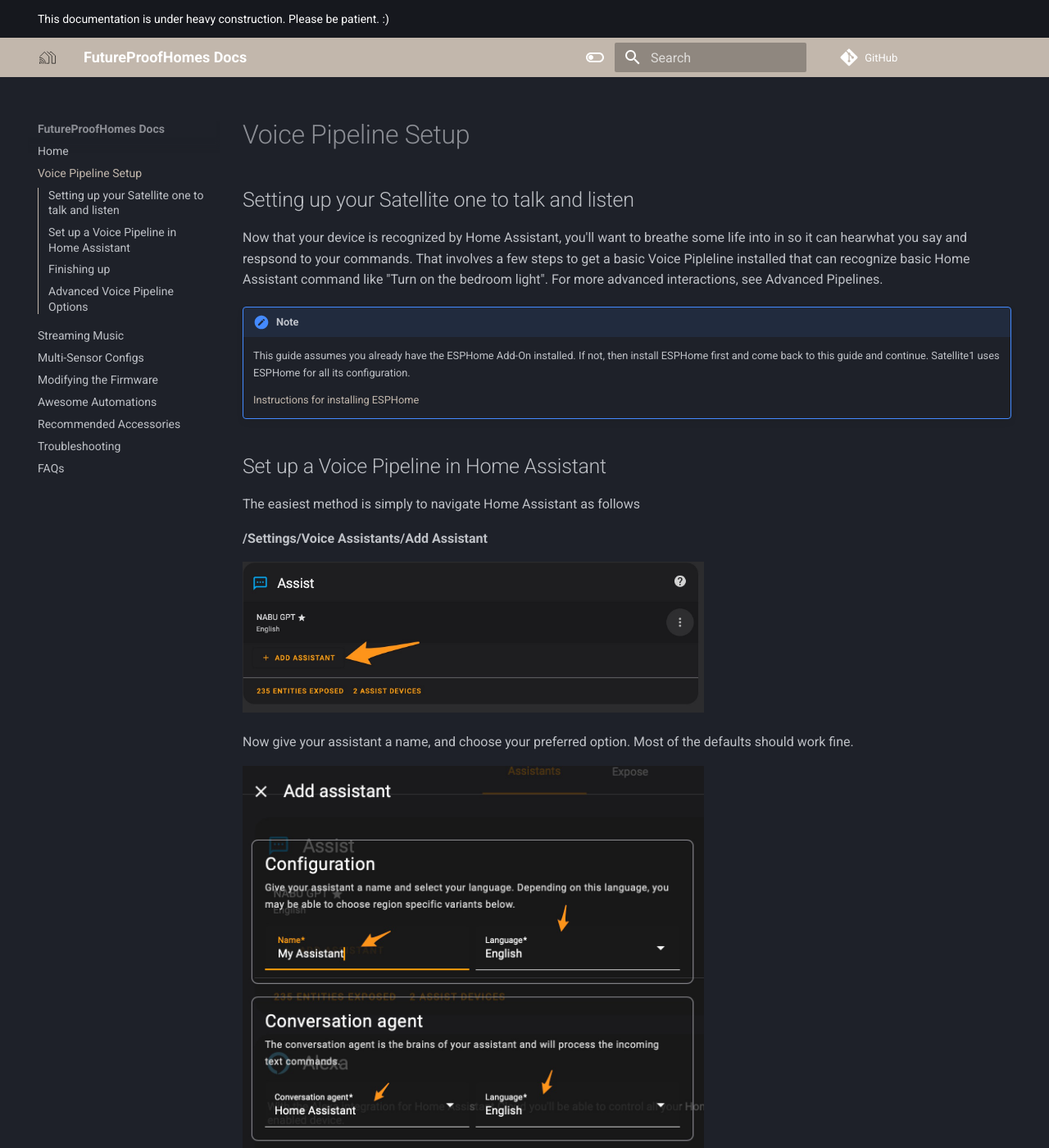
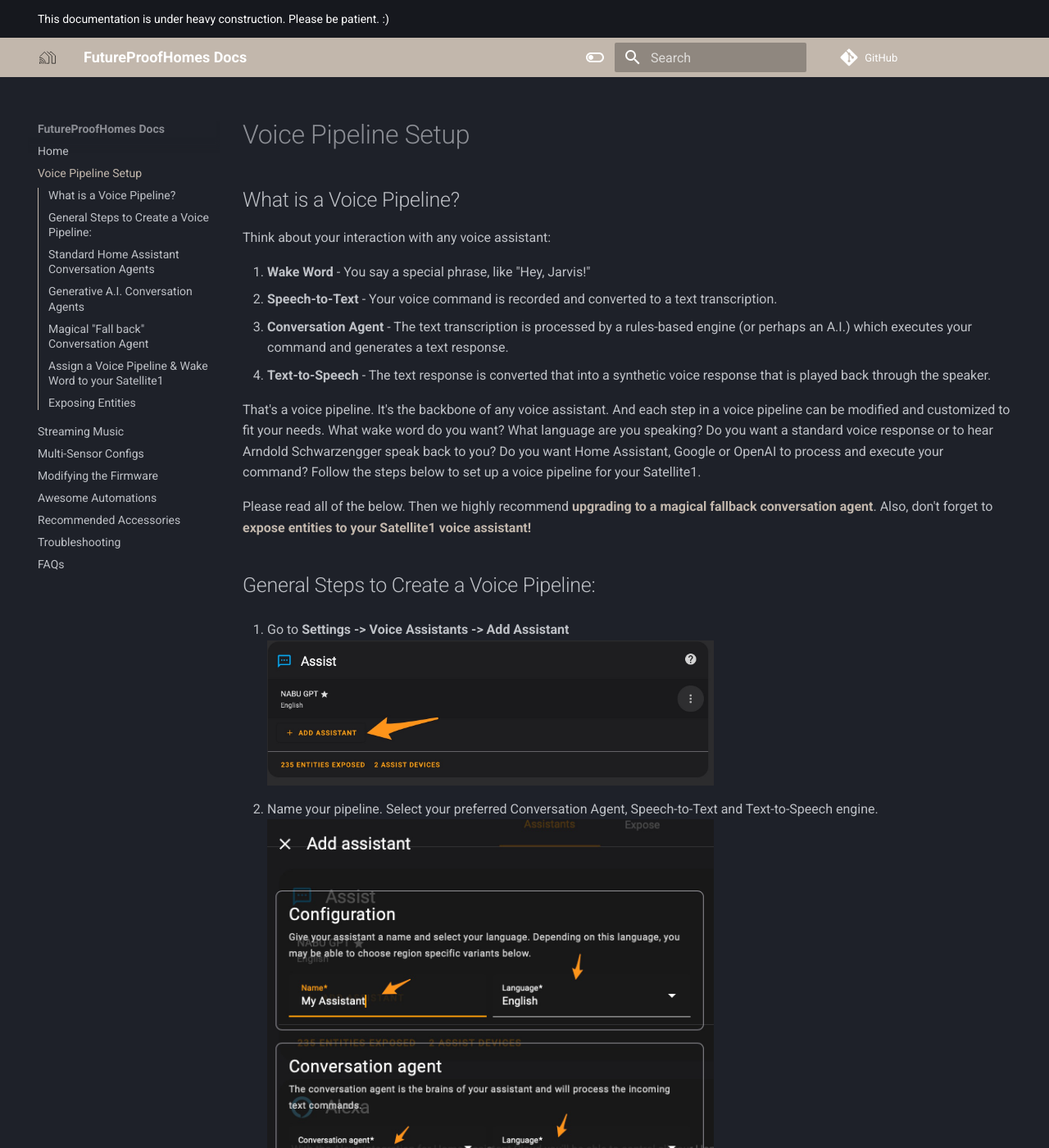
Before and after one commit to FutureProofHomes/Documentation, an MkDocs documentation site: the page built from docs/voice-pipeline.md, in a window 1280 px wide and 1400 px high. Shown: the whole window at 82% size. Built offline with MkDocs 1.6.1 and Material for MkDocs 9.7.7, drawn with Linux system fonts in a browser that asks for light colours; comment, search, counter and statistics services are not loaded; some of the changed text lies outside the part shown.

Commit message:
Adding first version of Voice Pipeline Setup
- What are the stages of a voice pipeline
- How to define your own pipeline
- How to use a standard conversation agent
- How to upgrade to an AI conversation agent
- Exposing entities to the voice assistant
- Fall back feature to combine two conversation agents.

Co-Authored-By: Jeff <52110065+jazzmonger@users.noreply.github.com>

```diff
--- a/docs/voice-pipeline -googleGPT.md
+++ /dev/null
@@ -1,51 +0,0 @@
-## Advanced Pipelines: Setting up the Google GPT pipleline
-
-Now that your device is hearing you and responding, you can add advanced functionality by using Google's GPT LL< (Large Language Model).
-Follow this guide to get Google Generative AI configured
-
-https://www.home-assistant.io/integrations/google_generative_ai_conversation/
-
-<a href="https://www.home-assistant.io/integrations/google_generative_ai_conversation/" target="_blank">Installing Google Generative AI</a>
-
-
-## Set up a Voice Pipeline in Home Assistant
-
-Navigate Home Assistant as follows
-
-**/Settings/Voice Assistants/Add Assistant**
-
-<img width="60%" alt="image" src="/assets/Pipeline0.png">
-
-Now give your assistant a name, and make sure you enable these options:
-
-<img width="60%" alt="image" src="/assets/googleGPT0.png">
-
-Turning on the "Prefer handling commands locally" option above is very important.  When you issue a command like "Turn on the light", it will be handled by Home Assistant.  Saying "Why is the sky blue" isn't understood by Home Assistant, and that gets shuttled off to Google's Generative AI server which formulates a response and sends it back to your Satellit1. How cool is that?
-
-Lastly, click "Create"
-
-<img width="60%" alt="image" src="/assets/Pipeline2.png">
-
-You now have an advanced "Voice Pipeline" that adds many more capabilities to your Satellite1.
-
-<img width="60%" alt="image" src="/assets/googleGPT1.png">
-
-Next you'll want to select that pipeline on your new Satellite1
-Navigate Home Assistant as follows
-
-**/Settings/Devices & Services/ESPHome/**
-
-Click on "1 device" directly under the Satellite1 device
-
-<img width="60%" alt="image" src="/assets/Pipeline4.png">
-
-Scroll down to the Configuration section, and make sure your new Voice Pipeline you configured in the previous steps is selected
-
-<img width="40%" alt="image" src="/assets/googleGPT2.png">
-
-
-## Finishing up
-
-You should now be able to say "Hey Jarvis (or Ok Nabu), tell me a joke" and Satellite1 should answer!
-
-Congtatulations!  You've completed the advanced setup of your new Satellite1 Voice Assistant and added the Google Generative AI voice piple line that it can use to listen and speak in advanced ways.
--- a/docs/voice-pipeline.md
+++ b/docs/voice-pipeline.md
@@ -1,65 +1,79 @@
-## Setting up your Satellite one to talk and listen
+## What is a Voice Pipeline?
 
-Now that your device is recognized by Home Assistant, you'll want to breathe some life into in so it can hearwhat you say and respsond to your commands.  That involves a few steps to get a basic Voice Pipleline installed that can recognize basic Home Assistant command like "Turn on the bedroom light".  For more advanced interactions, see Advanced Pipelines.
+Think about your interaction with any voice assistant:
 
-!!! note
-    This guide assumes you already have the ESPHome Add-On installed.  If not, then install ESPHome first and come back to this guide and continue. Satellite1 uses ESPHome for all its configuration.
+1. **Wake Word** - You say a special phrase, like "Hey, Jarvis!"
+2. **Speech-to-Text** - Your voice command is recorded and converted to a text transcription.
+3. **Conversation Agent** - The text transcription is processed by a rules-based engine (or perhaps an A.I.) which executes your command and generates a text response.
+4. **Text-to-Speech** - The text response is converted that into a synthetic voice response that is played back through the speaker.
 
-    <a href="https://esphome.io/guides/getting_started_hassio.html" target="_blank">Instructions for installing ESPHome</a>
+That's a voice pipeline.  It's the backbone of any voice assistant.  And each step in a voice pipeline can be modified and customized to fit your needs.  What wake word do you want?  What language are you speaking?  Do you want a standard voice response or to hear Arndold Schwarzengger speak back to you?  Do you want Home Assistant, Google or OpenAI to process and execute your command?  Follow the steps below to set up a voice pipeline for your Satellite1.
 
-## Set up a Voice Pipeline in Home Assistant
+Please read all of the below.  Then we highly recommend **[upgrading to a magical fallback conversation agent](/voice-pipeline/#magical-fallback-conversation-agent)**.  Also, don't forget to **[expose entities to your Satellite1 voice assistant!](/voice-pipeline/#exposing-entities-to-your-voice-assistant)**
 
-The easiest method is simply to navigate Home Assistant as follows
+## General Steps to Create a Voice Pipeline:
 
-**/Settings/Voice Assistants/Add Assistant**
-
+1. Go to **Settings -> Voice Assistants -> Add Assistant**
 <img width="60%" alt="image" src="/assets/Pipeline0.png">
 
-Now give your assistant a name, and choose your preferred option.  Most of the defaults should work fine.
-
+2. Name your pipeline.  Select your preferred Conversation Agent, Speech-to-Text and Text-to-Speech engine.
 <img width="60%" alt="image" src="/assets/Pipeline1.png">
 
-Lastly, click "Create"
+## Standard Home Assistant Conversation Agents
 
-<img width="60%" alt="image" src="/assets/Pipeline2.png">
+There are two standard voice pipelines we recommend trying out to get your feet wet:
 
-You now have a "Voice Pipeline" that will soon be able to hear and speak.
+???+ abstract "Home Assistant's Cloud Assist Pipeline (Requires paid Home Assistant Cloud account, response times are fast!)"
+    [Set up Cloud Assist Pipeline](https://www.home-assistant.io/voice_control/voice_remote_cloud_assistant/){ .md-button .md-button--primary }
 
-<img width="60%" alt="image" src="/assets/Pipeline3.png">
+???+ abstract "Home Assistant's Local Assist Pipeline (Free and completely private, response times depend on your hardware)"
+    [Set up Local Assist Pipeline](https://www.home-assistant.io/voice_control/voice_remote_local_assistant/){ .md-button .md-button--primary }
 
-Next you'll want to select that pipeline on your new Satellite1
-Navigate Home Assistant as follows
+## Generative A.I. Conversation Agents
 
-**/Settings/Devices & Services/ESPHome/**
+Once you have one of the standard pipelines above operational you can decide to upgrade to a Generative AI conversation agent.
 
-Click on "1 device" directly under the Satellite1 device
+???+ abstract "Ollama AI Powered Conversation Agent (Free, requires a GPU, and can be hard to set up with proper function calling.)"
+    [Set up Ollama Conversation Agent](https://www.home-assistant.io/integrations/ollama/){ .md-button .md-button--primary }
 
+???+ abstract "Google A.I Powered Pipeline' (Free, but will collect your data)"
+    ???+ danger "Warning: You're giving a company with non-deterministic artificial intelligence ability control of your home and collect data on your usage.  Be cautious!"
+    [Set up Google AI Conversation Agent](https://www.home-assistant.io/integrations/google_generative_ai_conversation/){ .md-button .md-button--primary }
+
+???+ abstract "OpenAI ChatGPT Powered Pipeline (Expensive, and not open at all, despite the marketing name.)"
+    ???+ danger "Warning: You're giving a company with non-deterministic artificial intelligence ability control of your home and collect data on your usage.  Be cautious!"
+    [Set up OpenAI ChatGPT Conversation Agent](https://www.home-assistant.io/integrations/openai_conversation/){ .md-button .md-button--primary }
+
+## Magical "Fall back" Conversation Agent
+
+???+ abstract "Combine a standard conversation agent with an AI conversation agent' (It's like magic!)"
+    ???+ tip "Requires Home Assistant version 2024.12.1 or later"
+    A "fall back" pipeline will first use a non-AI conversation agent to process your request, and if that fails it will _fall back_ to your preferred AI conversation agent.  Combining these two conversation agents results in an almost magical voice experience and is highly recommended.
+
+    Simply toggle on the **"Prefer handling commands locally"** switch underneath your Generative AI conversation agent:
+    <img width="60%" alt="image" src="/assets/googleGPT0.png">
+
+    [Read more this feature release](https://www.home-assistant.io/blog/2024/12/04/release-202412/#let-your-voice-assistant-fall-back-to-an-llm-based-agent){ .md-button .md-button--primary }
+
+## Assign a Voice Pipeline & Wake Word to your Satellite1
+
+1. Go to **Settings -> Devices & Services -> ESPHome**  and click "1 device" under your Satellite1 device
 <img width="60%" alt="image" src="/assets/Pipeline4.png">
 
-Scroll down to the Configuration section, and make sure your new Voice Pipeline you configured in the previous steps is selected
-
+2. In the Configuration section, select your Voice Pipeline.
 <img width="60%" alt="image" src="/assets/Pipeline5.png">
 
-You should also set your preferred wake word
-
+3. You can also set your preferred wake word.  (NOTE: If you want to build your own custom wake word, then [read here](/faqs#faq_anchor_custom_wake_word))
 <img width="60%" alt="image" src="/assets/Pipeline7.png">
 
-You'll also notice here that there are a few other things you can play with.  You can toggle the switches to turn on the LED Ring, and mute the Microphone.  You can also set the hue and brightness of the LED ring here.  Try it!
+Congtatulations!  You've created your own voice pipeline for your Satellite1.
 
-<img width="60%" alt="image" src="/assets/Pipeline8.png">
+## Exposing Entities
 
+Your home assistant likely has hundreds if not thousands of entities.  If you want to use them in your voice assistant, then you need to expose them to your voice assistant.  Here's how:
 
-Each of these setting has an immediate effect.  No need to restart anything.
+1. Go to **Settings -> Voice Assistants -> Expose** and select the entities you want to control via your voice assistant.
+<img width="60%" alt="image" src="/assets/Expose Entities.png">
 
-## Finishing up
-
-You should now be able to say "Hey Jarvis (or Ok Nabu), what time is it?" and Satellite1 should answer!
-
-Congtatulations!  You've completed the basic setup of your new Satellite1 Voice Assistant and added a voice piple line that it can use to listen and speak.
-
-## Advanced Voice Pipeline Options
-
-You can add advanced features to your Voice Asistant quite easily!
-Controlling Home Assistant is done by providing the AI access to the Assist API of Home Assistant. You can control what devices and entities it can access from the <a href="https://my.home-assistant.io/redirect/voice_assistants" target="_blank">Exposed Entities page</a>. The AI is able to provide you information about your devices and control them.
-
-[Using Googles Generative AI Voice Pipeline ](voice-pipeline -googleGPT.md)
+2. Enable the "Assist" toggle switch and consider adding alias names that you might use when referring to the entity.
+<img width="60%" alt="image" src="/assets/Expose Settings.png">
```
Also changed, not shown: docs/faqs.md (+11 -3 lines), docs/assets/Expose Entities.png (added), docs/assets/Expose Settings.png (added), docs/assets/googleGPT0.png.
